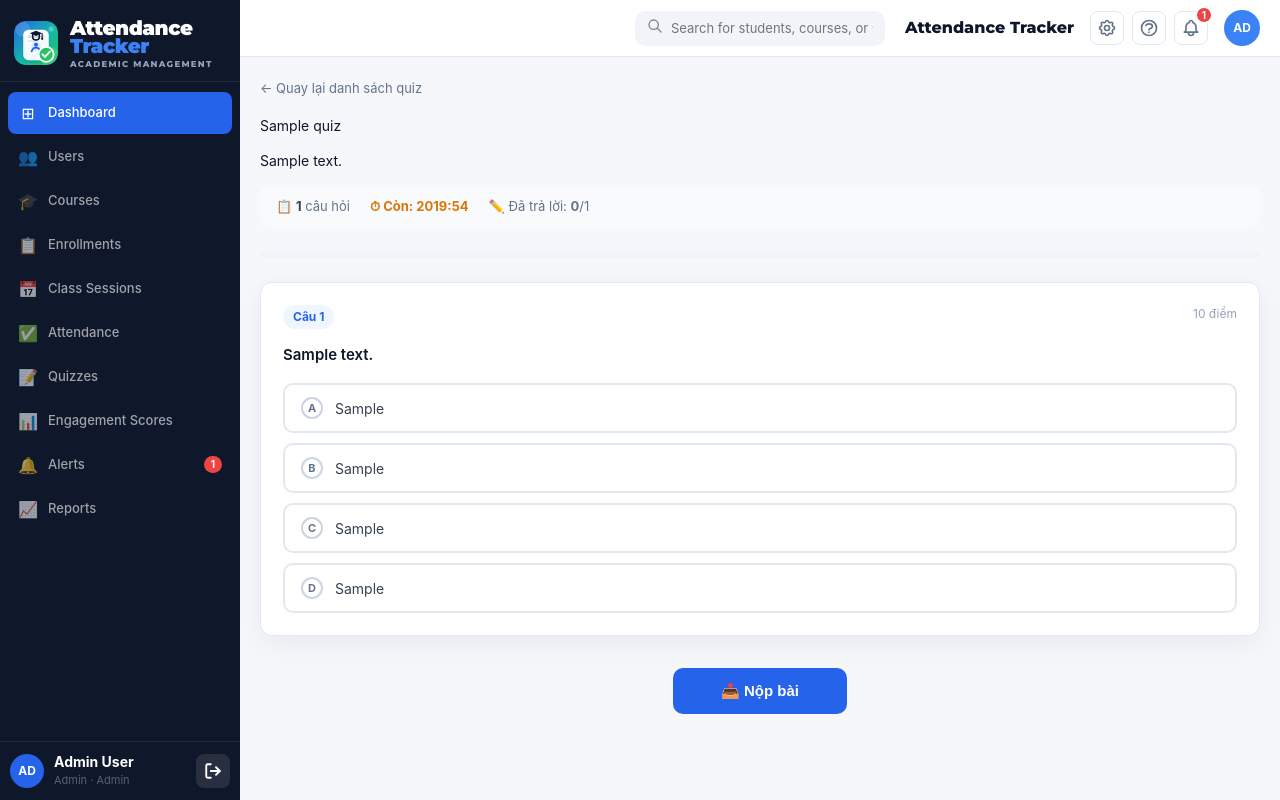
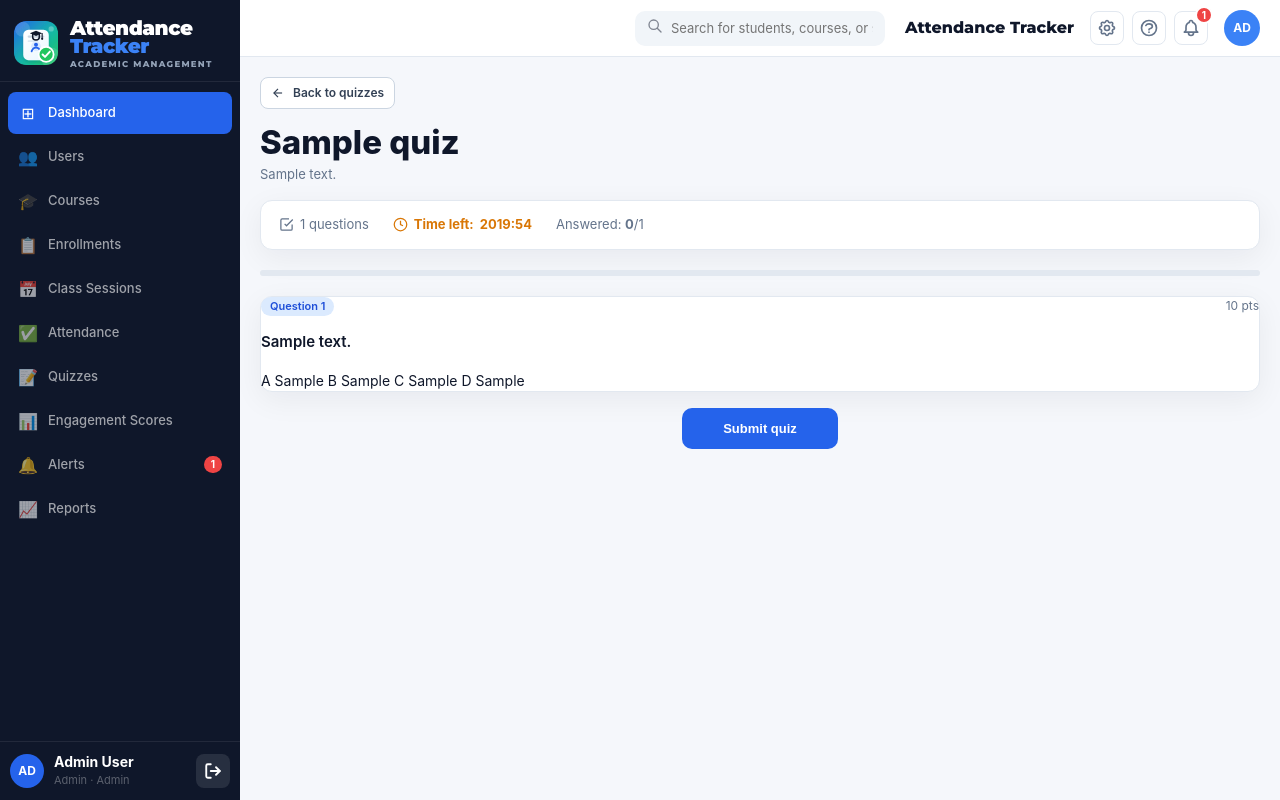
Before and after one commit to hca005/student_check_attendance_system-, a PHP site: the page made by views/student/quiz_take.php in a window 1280 px wide. Run offline with PHP 8.4, Linux system fonts and the light colour scheme; the template is opened without the code that fills it: most values are stand-ins (such as "Sample title", 1, 10 or a date in 2020); some libraries are stand-ins or nearby versions.

Commit message:
Update quiz list and quiz take views with timer support

```diff
--- a/views/student/quiz_take.php
+++ b/views/student/quiz_take.php
@@ -6,235 +6,135 @@
 require_once APP_ROOT . '/views/layouts/header.php';
 ?>
 
-<!-- Back link -->
-<a href="<?= APP_URL ?>/student/quiz.php"
-   style="display:inline-flex;align-items:center;gap:6px;font-size:13px;color:#64748B;
-          text-decoration:none;margin-bottom:16px">
-  ← Quay lại danh sách quiz
+<a href="<?= APP_URL ?>/student/quiz.php" class="btn btn-outline btn-sm" style="margin-bottom:16px;display:inline-flex">
+  <svg width="14" height="14" fill="none" viewBox="0 0 24 24" stroke="currentColor" stroke-width="2"><line x1="19" y1="12" x2="5" y2="12"/><polyline points="12 19 5 12 12 5"/></svg>
+  Back to quizzes
 </a>
 
-<div class="page-title"><?= htmlspecialchars($quiz['title']) ?></div>
-<?php if (!empty($quiz['description'])): ?>
-<p class="page-sub"><?= htmlspecialchars($quiz['description']) ?></p>
-<?php endif; ?>
+<div class="admin-page-title">
+  <div class="left">
+    <h1><?= htmlspecialchars($quiz['title']) ?></h1>
+    <?php if ($quiz['description']): ?><p><?= htmlspecialchars($quiz['description']) ?></p><?php endif; ?>
+  </div>
+</div>
 
-<!-- Info bar -->
-<div style="display:flex;gap:20px;align-items:center;flex-wrap:wrap;
-            padding:12px 16px;background:#F8FAFC;border-radius:10px;margin-bottom:24px">
-  <span style="font-size:13px;color:#64748B">
-    📋 <strong style="color:#374151"><?= count($questions) ?></strong> câu hỏi
+<div class="card" style="padding:14px 18px;margin-bottom:20px;display:flex;gap:24px;align-items:center;flex-wrap:wrap">
+  <span style="font-size:13px;color:var(--text-muted);display:flex;align-items:center;gap:6px">
+    <svg width="15" height="15" fill="none" viewBox="0 0 24 24" stroke="currentColor" stroke-width="2"><path d="M9 11l3 3L22 4"/><path d="M21 12v7a2 2 0 0 1-2 2H5a2 2 0 0 1-2-2V5a2 2 0 0 1 2-2h11"/></svg>
+    <?= count($questions) ?> questions
   </span>
   <?php if ($quiz['time_limit_minutes']): ?>
-  <span style="font-size:13px;font-weight:700;color:#D97706" id="timer-wrap">
-    ⏱ Còn: <span id="timer-display">--:--</span>
+  <span id="timer-wrap" style="font-size:13px;font-weight:700;color:#D97706;display:flex;align-items:center;gap:6px">
+    <svg width="15" height="15" fill="none" viewBox="0 0 24 24" stroke="currentColor" stroke-width="2"><circle cx="12" cy="12" r="10"/><polyline points="12 6 12 12 16 14"/></svg>
+    Time left: <span id="timer-display">--:--</span>
   </span>
   <?php else: ?>
-  <span style="font-size:13px;color:#64748B">⏱ Không giới hạn thời gian</span>
+  <span style="font-size:13px;color:var(--text-muted)">No time limit</span>
   <?php endif; ?>
-  <span style="font-size:13px;color:#64748B" id="answered-count">
-    ✏️ Đã trả lời: <strong id="cnt">0</strong>/<?= count($questions) ?>
-  </span>
+  <span style="font-size:13px;color:var(--text-muted)">Answered: <strong id="cnt">0</strong>/<?= count($questions) ?></span>
 </div>
 
-<!-- Progress bar -->
-<div style="background:#F1F5F9;border-radius:99px;height:6px;margin-bottom:24px">
-  <div id="progress-bar" style="background:#2563EB;height:6px;border-radius:99px;width:0%;transition:width .3s"></div>
-</div>
+<div class="progress-track" style="width:100%;margin-bottom:20px"><div id="progress-bar" class="progress-fill" style="width:0%"></div></div>
 
-<!-- Questions -->
 <div id="quiz-body">
   <?php foreach ($questions as $idx => $q):
-    $opts = [
-      'A' => $q['option_a'],
-      'B' => $q['option_b'],
-      'C' => $q['option_c'] ?? null,
-      'D' => $q['option_d'] ?? null,
-    ];
+    $opts = ['A' => $q['option_a'], 'B' => $q['option_b'], 'C' => $q['option_c'] ?? null, 'D' => $q['option_d'] ?? null];
   ?>
-  <div class="card" style="padding:22px;margin-bottom:16px" id="q-<?= $q['id'] ?>">
-    <!-- Số thứ tự + điểm -->
-    <div style="display:flex;justify-content:space-between;align-items:flex-start;margin-bottom:14px">
-      <div style="font-size:12px;font-weight:700;color:#2563EB;background:#EFF6FF;
-                  padding:3px 10px;border-radius:99px">
-        Câu <?= $idx + 1 ?>
-      </div>
-      <div style="font-size:12px;color:#94A3B8"><?= $q['points'] ?> điểm</div>
+  <div class="card quiz-question-card" id="q-<?= $q['id'] ?>">
+    <div style="display:flex;justify-content:space-between;margin-bottom:14px">
+      <span class="badge badge-primary">Question <?= $idx + 1 ?></span>
+      <span style="font-size:12px;color:var(--text-muted)"><?= $q['points'] ?> pts</span>
     </div>
+    <div style="font-size:15px;font-weight:600;margin-bottom:16px;line-height:1.6"><?= htmlspecialchars($q['question_text']) ?></div>
 
-    <!-- Nội dung câu hỏi -->
-    <div style="font-size:15px;font-weight:600;color:#0F172A;margin-bottom:16px;line-height:1.6">
-      <?= htmlspecialchars($q['question_text']) ?>
-    </div>
-
-    <!-- Các lựa chọn -->
-    <div style="display:flex;flex-direction:column;gap:10px">
-      <?php foreach ($opts as $key => $text):
-        if ($text === null) continue; ?>
-      <label id="opt-<?= $q['id'] ?>-<?= $key ?>"
-             style="display:flex;align-items:center;gap:12px;padding:12px 16px;
-                    border:2px solid #E2E8F0;border-radius:10px;cursor:pointer;transition:all .15s;
-                    user-select:none">
-        <input type="radio" name="ans[<?= $q['id'] ?>]" value="<?= $key ?>"
-               style="display:none"
-               onchange="selectOption(<?= $q['id'] ?>, '<?= $key ?>')">
-        <div id="circle-<?= $q['id'] ?>-<?= $key ?>"
-             style="width:22px;height:22px;border-radius:50%;border:2px solid #CBD5E1;
-                    display:flex;align-items:center;justify-content:center;flex-shrink:0;
-                    font-size:11px;font-weight:700;color:#64748B;transition:all .15s">
-          <?= $key ?>
-        </div>
-        <span style="font-size:14px;color:#374151"><?= htmlspecialchars($text) ?></span>
-      </label>
-      <?php endforeach; ?>
-    </div>
+    <?php foreach ($opts as $key => $text): if ($text === null) continue; ?>
+    <label class="quiz-option" id="opt-<?= $q['id'] ?>-<?= $key ?>">
+      <input type="radio" name="ans[<?= $q['id'] ?>]" value="<?= $key ?>" style="display:none" onchange="selectOption(<?= $q['id'] ?>, '<?= $key ?>')">
+      <span class="opt-letter"><?= $key ?></span>
+      <span style="font-size:14px"><?= htmlspecialchars($text) ?></span>
+    </label>
+    <?php endforeach; ?>
   </div>
   <?php endforeach; ?>
 </div>
 
-<!-- Submit section -->
 <div style="text-align:center;padding:16px 0 40px">
-  <div id="submit-msg" style="display:none;margin-bottom:14px;padding:12px 20px;
-       border-radius:10px;font-size:14px;font-weight:600"></div>
-  <button id="submit-btn" onclick="submitQuiz()"
-          style="padding:14px 48px;background:#2563EB;color:#fff;border:none;border-radius:10px;
-                 font-size:15px;font-weight:700;cursor:pointer;transition:opacity .2s">
-    📤 Nộp bài
-  </button>
+  <div id="submit-msg" class="alert alert-danger" style="display:none;justify-content:center;margin-bottom:14px"></div>
+  <button id="submit-btn" class="btn btn-primary" style="padding:12px 40px" onclick="submitQuiz()">Submit quiz</button>
 </div>
 
-<!-- Result overlay -->
-<div id="result-box" style="display:none;text-align:center;padding:50px 20px">
-  <div id="r-icon"   style="font-size:60px;margin-bottom:16px"></div>
-  <div id="r-score"  style="font-size:32px;font-weight:800;color:#0F172A;margin-bottom:8px"></div>
-  <div id="r-msg"    style="font-size:15px;color:#64748B;margin-bottom:24px"></div>
-  <a href="<?= APP_URL ?>/student/quiz.php"
-     style="padding:12px 32px;background:#2563EB;color:#fff;border-radius:10px;
-            text-decoration:none;font-weight:700;font-size:15px">
-    Xem danh sách quiz
-  </a>
+<div id="result-box" class="card" style="display:none;text-align:center;padding:48px 20px">
+  <div id="r-ring" class="score-ring" style="--ring-size:120px;margin:0 auto 20px">
+    <span class="score-ring-label" id="r-pct" style="font-size:30px"></span>
+  </div>
+  <div id="r-score" style="font-size:16px;font-weight:700;margin-bottom:6px"></div>
+  <div id="r-msg" style="font-size:14px;color:var(--text-muted);margin-bottom:22px"></div>
+  <a href="<?= APP_URL ?>/student/quiz.php" class="btn btn-primary">Back to quizzes</a>
 </div>
 
 <script>
-const TOTAL_Q  = <?= count($questions) ?>;
-const QUIZ_ID  = <?= (int)$quiz['id'] ?>;
-const ANSWERS  = {};   // { qid: 'A'/'B'/'C'/'D' }
+const TOTAL_Q = <?= count($questions) ?>;
+const QUIZ_ID = <?= (int)$quiz['id'] ?>;
+const ANSWERS = {};
 
 <?php if ($quiz['time_limit_minutes']): ?>
-// ── Timer ────────────────────────────────────────────────
 let timeLeft = <?= (int)$quiz['time_limit_minutes'] * 60 ?>;
 const timerEl = document.getElementById('timer-display');
-
-function fmtTime(sec) {
-  const m = String(Math.floor(sec/60)).padStart(2,'0');
-  const s = String(sec % 60).padStart(2,'0');
-  return `${m}:${s}`;
-}
-timerEl.textContent = fmtTime(timeLeft);
-
+const fmt = s => String(Math.floor(s/60)).padStart(2,'0') + ':' + String(s%60).padStart(2,'0');
+timerEl.textContent = fmt(timeLeft);
 const timerInt = setInterval(() => {
   timeLeft--;
-  timerEl.textContent = fmtTime(timeLeft);
-  if (timeLeft <= 60) {
-    document.getElementById('timer-wrap').style.color = '#DC2626';
-  }
-  if (timeLeft <= 0) {
-    clearInterval(timerInt);
-    submitQuiz(true);  // auto-submit
-  }
+  timerEl.textContent = fmt(timeLeft);
+  if (timeLeft <= 60) document.getElementById('timer-wrap').style.color = '#DC2626';
+  if (timeLeft <= 0) { clearInterval(timerInt); submitQuiz(true); }
 }, 1000);
 <?php endif; ?>
 
-// ── Chọn đáp án ──────────────────────────────────────────
 function selectOption(qid, opt) {
-  const prevOpt = ANSWERS[qid];
-
-  // Reset style của đáp án cũ
-  if (prevOpt) {
-    const oldLabel  = document.getElementById(`opt-${qid}-${prevOpt}`);
-    const oldCircle = document.getElementById(`circle-${qid}-${prevOpt}`);
-    if (oldLabel)  { oldLabel.style.borderColor = '#E2E8F0'; oldLabel.style.background = ''; }
-    if (oldCircle) { oldCircle.style.background = ''; oldCircle.style.borderColor = '#CBD5E1'; oldCircle.style.color = '#64748B'; }
-  }
-
+  const prev = ANSWERS[qid];
+  if (prev) document.getElementById(`opt-${qid}-${prev}`)?.classList.remove('selected');
   ANSWERS[qid] = opt;
-
-  // Highlight đáp án mới
-  const label  = document.getElementById(`opt-${qid}-${opt}`);
-  const circle = document.getElementById(`circle-${qid}-${opt}`);
-  if (label)  { label.style.borderColor = '#2563EB'; label.style.background = '#EFF6FF'; }
-  if (circle) { circle.style.background = '#2563EB'; circle.style.borderColor = '#2563EB'; circle.style.color = '#fff'; }
-
-  // Cập nhật progress
-  updateProgress();
+  document.getElementById(`opt-${qid}-${opt}`)?.classList.add('selected');
+  document.getElementById('cnt').textContent = Object.keys(ANSWERS).length;
+  document.getElementById('progress-bar').style.width = Math.round(Object.keys(ANSWERS).length / TOTAL_Q * 100) + '%';
 }
 
-function updateProgress() {
-  const done = Object.keys(ANSWERS).length;
-  document.getElementById('cnt').textContent = done;
-  document.getElementById('progress-bar').style.width = `${Math.round(done/TOTAL_Q*100)}%`;
-}
-
-// ── Nộp bài ──────────────────────────────────────────────
 async function submitQuiz(auto = false) {
   if (!auto && Object.keys(ANSWERS).length < TOTAL_Q) {
-    if (!confirm(`Bạn còn ${TOTAL_Q - Object.keys(ANSWERS).length} câu chưa trả lời. Vẫn nộp bài?`)) return;
+    if (!confirm(`${TOTAL_Q - Object.keys(ANSWERS).length} question(s) left unanswered. Submit anyway?`)) return;
   }
-
   const btn = document.getElementById('submit-btn');
-  btn.disabled    = true;
-  btn.textContent = '⏳ Đang nộp...';
+  btn.disabled = true; btn.textContent = 'Submitting...';
 
   const body = new URLSearchParams();
   body.append('quiz_id', QUIZ_ID);
-  for (const [qid, opt] of Object.entries(ANSWERS)) {
-    body.append(`answers[${qid}]`, opt);
-  }
+  for (const [qid, opt] of Object.entries(ANSWERS)) body.append(`answers[${qid}]`, opt);
 
   try {
     const res  = await fetch('<?= APP_URL ?>/student/quiz.php?action=submit', {
-      method:  'POST',
-      headers: {'Content-Type': 'application/x-www-form-urlencoded'},
-      body:    body.toString(),
+      method: 'POST', headers: {'Content-Type': 'application/x-www-form-urlencoded'}, body: body.toString()
     });
     const data = await res.json();
-
     if (data.success) {
-      <?php if ($quiz['time_limit_minutes']): ?>
-      clearInterval(timerInt);
-      <?php endif; ?>
-
-      const pct   = data.max > 0 ? Math.round(data.score / data.max * 100) : 0;
-      const color = pct >= 70 ? '#059669' : (pct >= 50 ? '#D97706' : '#DC2626');
-      const icon  = pct >= 70 ? '🎉' : (pct >= 50 ? '👍' : '📚');
-      const msg   = pct >= 70 ? 'Xuất sắc! Kết quả rất tốt.' : (pct >= 50 ? 'Đạt yêu cầu. Tiếp tục cố gắng!' : 'Cần ôn tập thêm nhé.');
-
-      document.getElementById('quiz-body').style.display    = 'none';
-      document.getElementById('submit-btn').style.display   = 'none';
-      document.getElementById('r-icon').textContent         = icon;
-      document.getElementById('r-score').textContent        = `${data.score} / ${data.max} điểm  (${pct}%)`;
-      document.getElementById('r-score').style.color        = color;
-      document.getElementById('r-msg').textContent          = msg;
-      document.getElementById('result-box').style.display   = 'block';
-      document.getElementById('progress-bar').style.background = color;
-      document.getElementById('progress-bar').style.width   = '100%';
+      <?php if ($quiz['time_limit_minutes']): ?>clearInterval(timerInt);<?php endif; ?>
+      const pct = data.max > 0 ? Math.round(data.score / data.max * 100) : 0;
+      const color = pct >= 70 ? '#10B981' : (pct >= 50 ? '#F59E0B' : '#EF4444');
+      document.getElementById('quiz-body').style.display = 'none';
+      btn.style.display = 'none';
+      const ring = document.getElementById('r-ring');
+      ring.style.setProperty('--pct', pct);
+      ring.style.setProperty('--ring-color', color);
+      document.getElementById('r-pct').textContent = pct + '%';
+      document.getElementById('r-score').textContent = `${data.score} / ${data.max} points`;
+      document.getElementById('r-msg').textContent = pct >= 70 ? 'Great result!' : (pct >= 50 ? 'You passed. Keep practicing.' : 'Consider reviewing this material.');
+      document.getElementById('result-box').style.display = 'block';
     } else {
-      showErr(data.message);
-      btn.disabled    = false;
-      btn.textContent = '📤 Nộp bài';
+      const m = document.getElementById('submit-msg'); m.textContent = data.message; m.style.display = 'flex';
+      btn.disabled = false; btn.textContent = 'Submit quiz';
     }
-  } catch(e) {
-    showErr('Lỗi kết nối. Vui lòng thử lại.');
-    btn.disabled    = false;
-    btn.textContent = '📤 Nộp bài';
+  } catch {
+    btn.disabled = false; btn.textContent = 'Submit quiz';
   }
-}
-
-function showErr(msg) {
-  const el = document.getElementById('submit-msg');
-  el.textContent       = msg;
-  el.style.background  = '#FEE2E2';
-  el.style.color       = '#991B1B';
-  el.style.display     = 'block';
 }
 </script>
 
```
Also changed, not shown: views/student/quiz.php (+57 -93 lines).
